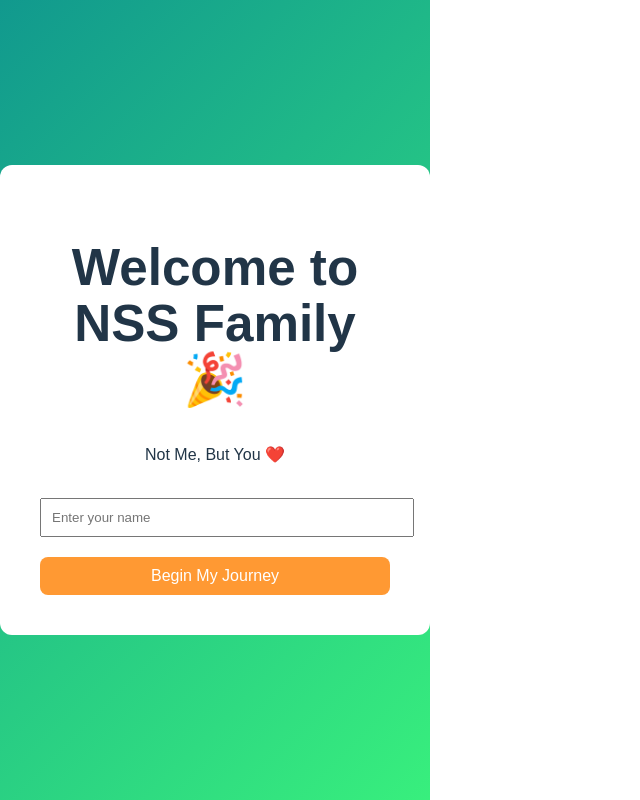
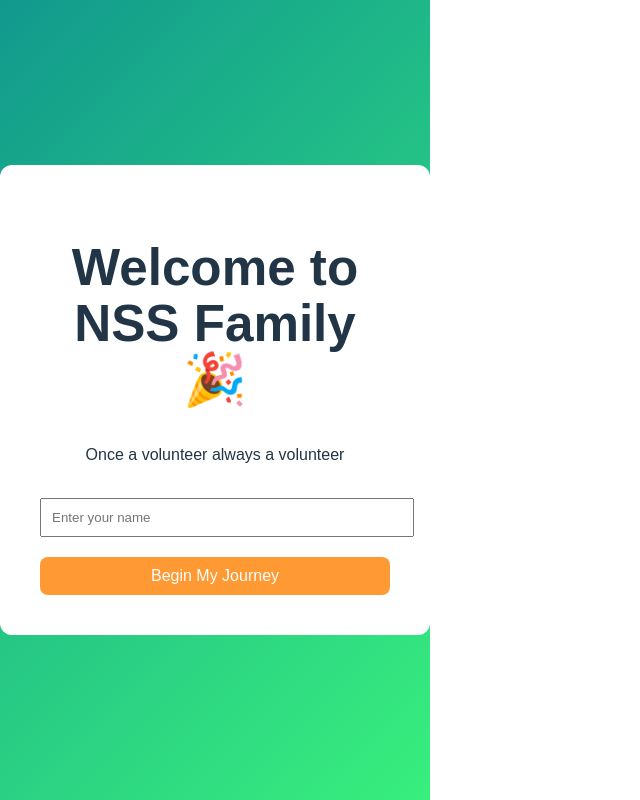
Before and after one commit to Ritesh-2005/nss-welcome-site, a React (Vite) app: page / in a window 1280 px wide. Shown: the whole page, without its empty margins (0-640 px from the left). Built offline with nearby package versions, Linux system fonts and the light colour scheme.

Commit message:
updated animations

```diff
--- a/src/App.jsx
+++ b/src/App.jsx
@@ -10,7 +10,7 @@ function App() {
       {!submitted ? (
         <div style={styles.card}>
           <h1>Welcome to NSS Family 🎉</h1>
-          <p>Not Me, But You ❤️</p>
+          <p>Once a volunteer always a volunteer</p>
 
           <input
             type="text"
```
